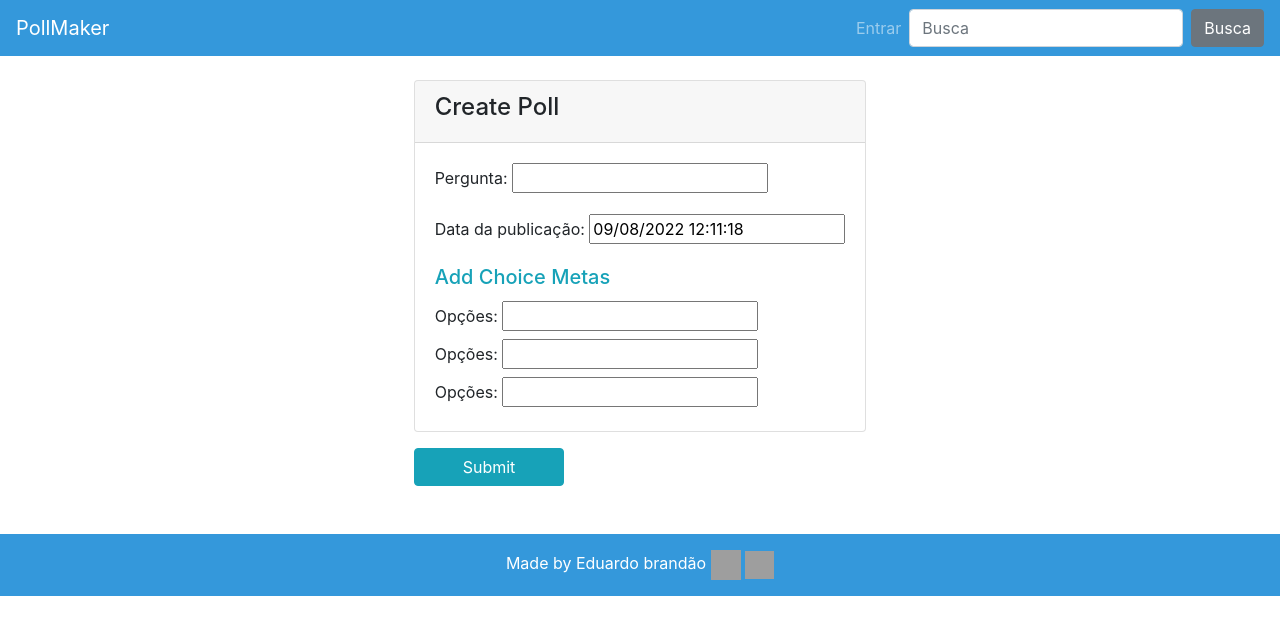
After one commit to EduardoBran/System-Voting-App-Web-Py, a Django app: page /enquetes/addPolls/ in a window 1280 px wide. The commit adds this page. Shown: the top 635 px of the page. Run offline with Django 4.2, Linux system fonts and the light colour scheme; some libraries are stand-ins or nearby versions; grey boxes are pictures that could not be loaded.

Commit message:
habilitando opcao para usuario adicionar enquetes | edit page, view e rota de addPolls

```diff
--- a/templates/parciais/_nav.html
+++ b/templates/parciais/_nav.html
@@ -17,7 +17,7 @@
                     Conta
                 </a>
                 <div class="dropdown-menu" aria-labelledby="navbarDropdown">
-                    <a class="dropdown-item" href="#">Adiciontar Enquente</a>
+                    <a class="dropdown-item" href="{% url 'votacao:addPolls' %}">Adiciontar Enquente</a>
                     <a class="dropdown-item" href="{% url 'perfil:logout' %}">Sair</a>
                     <!-- <div class="dropdown-divider"></div>
                     <a class="dropdown-item" href="#">Veja suas enquetes</a> -->
--- /dev/null
+++ b/votacao/forms.py
@@ -0,0 +1,21 @@
+from django.forms import ModelForm, inlineformset_factory
+
+from .models import *
+
+
+class PollsForm(ModelForm):
+    class Meta:
+        model = Question
+        fields = ['question_text', 'pub_date']
+
+class ChoiceMetaForm(ModelForm):
+    class Meta:
+        model = Choice
+        fields = ['choice_text']
+
+ChoiceMetaInLineFormset = inlineformset_factory(
+    Question,
+    Choice,
+    form=ChoiceMetaForm,
+    extra=3,
+)
--- /dev/null
+++ b/votacao/templates/votacao/addPolls.html
@@ -0,0 +1,32 @@
+{% extends 'base.html' %}
+
+{% block content %}
+
+<div class="mt-4">
+    <form method="post">
+        {% csrf_token %}
+        <div class="card">
+            <div class="card-header">
+                <h4>Create Poll</h4>
+            </div>
+            <div class="card-body">
+                {{ form.non_form_errors }}
+                {{ form.as_p }}
+                <h5 class="text-info">Add Choice Metas</h5>
+                {{ choice_meta_formset.non_form_errors }}
+                {{ choice_meta_formset.management_form }}
+                {% for form in choice_meta_formset %}
+                <div class="d-flex py-1 inline {{ choice_meta_formset.prefix }}">
+                    <div>{{form.choice_text.label}}: {{ form.choice_text }}</div>
+                </div>
+                {% endfor %}
+            </div>
+        </div>
+        <div class="mt-3 mb-5">
+            <button type="submit" class="px-5 btn btn-info">Submit</button>
+        </div>
+
+    </form>
+</div>
+
+{% endblock %}
--- a/votacao/urls.py
+++ b/votacao/urls.py
@@ -8,4 +8,5 @@ urlpatterns = [
     path('<int:question_id>/', views.detail, name='detail'),
     path('<int:question_id>/results', views.results, name='results'),
     path('<int:question_id>/vote', views.vote, name='vote'),
+    path('addPolls/', views.PollsCreateView.as_view(), name='addPolls'),
 ]
--- a/votacao/views.py
+++ b/votacao/views.py
@@ -1,8 +1,11 @@
 from django.core.paginator import Paginator
+from django.forms import modelformset_factory
 from django.http import Http404, HttpResponseRedirect
-from django.shortcuts import get_object_or_404, render
+from django.shortcuts import get_object_or_404, redirect, render
 from django.urls import reverse
+from django.views.generic import CreateView
 
+from .forms import *
 from .models import *
 
 
@@ -53,3 +56,47 @@ def vote(request, question_id):
         selected_choice.save()
 
         return HttpResponseRedirect(reverse('votacao:results', args=(question.id, )))
+
+
+class PollsCreateView(CreateView):
+    form_class = PollsForm
+    template_name = 'votacao/addPolls.html'
+
+    def get_context_data(self, **kwargs):
+        context = super(PollsCreateView, self).get_context_data(**kwargs)
+
+        context['choice_meta_formset'] = ChoiceMetaInLineFormset()
+        return context
+
+    def post(self, request, *args, **kwargs):
+        self.object = None
+        # form_class = self.get_form_class()
+        form = self.get_form()
+        choice_meta_formset = ChoiceMetaInLineFormset(self.request.POST)
+
+        if form.is_valid() and choice_meta_formset.is_valid():
+            self.form_valid(form, choice_meta_formset)
+            return redirect('votacao:index')
+        else:
+            return self.form_invalid(form, choice_meta_formset)
+
+    def form_valid(self, form, choice_meta_formset):
+        self.object = form.save(commit=False)
+        self.object.save()
+
+        #saving choice instances
+        choice_metas = choice_meta_formset.save(commit=False)
+
+        for meta in choice_metas:
+            meta.question = self.object
+            meta.save()
+
+        return redirect(reverse('votacao:addPolls'))
+
+    def form_invalid(self, form, product_meta_formset):
+        return self.render_to_response(
+            self.get_context_data(
+                form=form,
+                product_meta_formset = product_meta_formset
+            )
+        )
```
